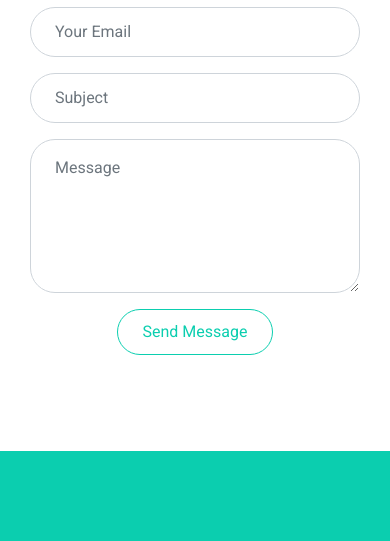
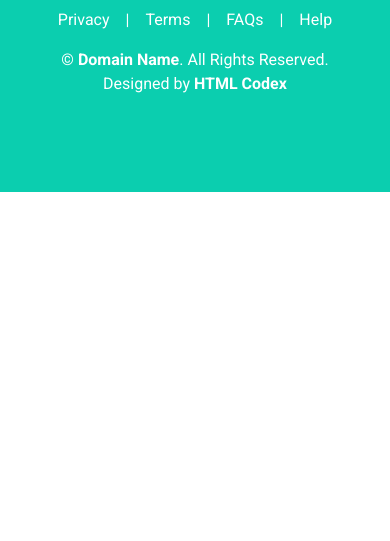
Before and after one commit to JoshuaBayron/jayzesotero.github.io, a plain HTML site: page index.html in a window 390 px wide. Shown: the part 8131-8672 px from the top of the page. After the commit the page ends 8323 px from the top, so only its background shows below. Drawn offline with nearby package versions, Linux system fonts and the light colour scheme; files that its build step writes are made by us from their sources.

Commit message:
Update index.html

```diff
--- a/index.html
+++ b/index.html
@@ -478,54 +478,6 @@
     </div>
     <!-- Portfolio End -->
 
-    <!-- Contact Start -->
-    <div class="container-fluid py-5" id="contact">
-        <div class="container">
-            <div class="position-relative d-flex align-items-center justify-content-center">
-                <h1 class="display-1 text-uppercase text-white" style="-webkit-text-stroke: 1px #dee2e6;">Contact</h1>
-                <h1 class="position-absolute text-uppercase text-primary">Contact Me</h1>
-            </div>
-            <div class="row justify-content-center">
-                <div class="col-lg-8">
-                    <div class="contact-form text-center">
-                        <div id="success"></div>
-                        <form name="sentMessage" id="contactForm" novalidate="novalidate">
-                            <div class="form-row">
-                                <div class="control-group col-sm-6">
-                                    <input type="text" class="form-control p-4" id="name" placeholder="Your Name"
-                                        required="required" data-validation-required-message="Please enter your name" />
-                                    <p class="help-block text-danger"></p>
-                                </div>
-                                <div class="control-group col-sm-6">
-                                    <input type="email" class="form-control p-4" id="email" placeholder="Your Email"
-                                        required="required" data-validation-required-message="Please enter your email" />
-                                    <p class="help-block text-danger"></p>
-                                </div>
-                            </div>
-                            <div class="control-group">
-                                <input type="text" class="form-control p-4" id="subject" placeholder="Subject"
-                                    required="required" data-validation-required-message="Please enter a subject" />
-                                <p class="help-block text-danger"></p>
-                            </div>
-                            <div class="control-group">
-                                <textarea class="form-control py-3 px-4" rows="5" id="message" placeholder="Message"
-                                    required="required"
-                                    data-validation-required-message="Please enter your message"></textarea>
-                                <p class="help-block text-danger"></p>
-                            </div>
-                            <div>
-                                <button class="btn btn-outline-primary" type="submit" id="sendMessageButton">Send
-                                    Message</button>
-                            </div>
-                        </form>
-                    </div>
-                </div>
-            </div>
-        </div>
-    </div>
-    <!-- Contact End -->
-
-
     <!-- Footer Start -->
     <div class="container-fluid bg-primary text-white mt-5 py-5 px-sm-3 px-md-5">
         <div class="container text-center py-5">
```
